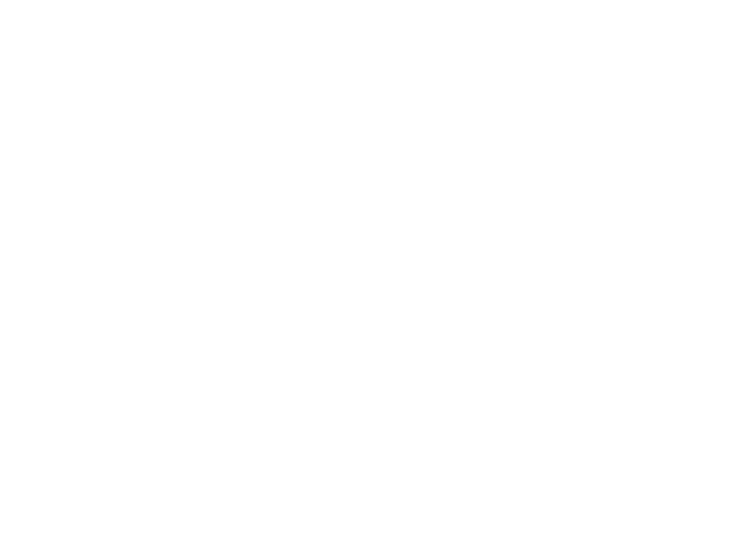
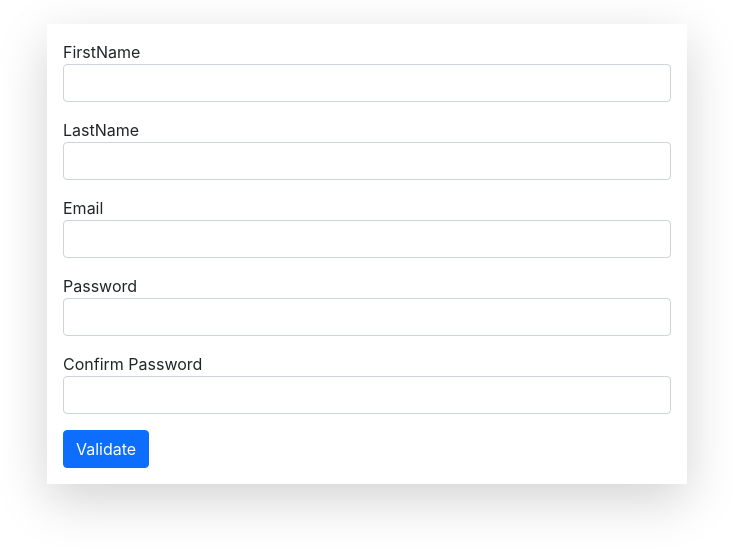
Before and after one commit to rajuraj1994/ReactJs-12PM, a React (Create React App) app: page /validation in a window 1280 px wide. Before the commit this address had no page. Shown: the top 554 px of the page, without its empty margins (273-1006 px from the left). Built offline with nearby package versions, Linux system fonts and the light colour scheme.

Commit message:
Build: `Form Validation` from `formik && yup`

```diff
--- a/package.json
+++ b/package.json
@@ -7,12 +7,14 @@
     "@testing-library/react": "^12.1.2",
     "@testing-library/user-event": "^13.5.0",
     "axios": "^0.24.0",
+    "formik": "^2.2.9",
     "react": "^17.0.2",
     "react-dom": "^17.0.2",
     "react-router-dom": "^6.2.1",
     "react-scripts": "5.0.0",
     "react-slick": "^0.28.1",
-    "web-vitals": "^2.1.2"
+    "web-vitals": "^2.1.2",
+    "yup": "^0.32.11"
   },
   "scripts": {
     "start": "react-scripts start",
--- a/src/MyRoute.js
+++ b/src/MyRoute.js
@@ -9,6 +9,7 @@
 import ProductFetch from './hooks/ProductFetch'
 import Main from './hooks/Main'
 import Show from './context/Show'
+import FormValidation from './validation/FormValidation'
 
 const MyRoute = () => {
   return (
@@ -28,6 +29,8 @@
 
         {/* context */}
         <Route path='/context' element={<Show />} />
+
+        <Route path='/validation' element={<FormValidation />} />
       </Routes>
     </Router>
   )
--- /dev/null
+++ b/src/validation/FormValidation.js
@@ -0,0 +1,117 @@
+import React from 'react'
+import { Formik, Form, Field, ErrorMessage } from 'formik'
+import * as Yup from 'yup'
+
+const FormValidation = () => {
+  return (
+    <Formik
+      initialValues={{
+        firstname: '',
+        lastname: '',
+        email: '',
+        password: '',
+        cpassword: '',
+      }}
+      validationSchema={Yup.object({
+        firstname: Yup.string()
+          .max(20, 'must be 20 characters or less')
+          .required('Firstname is required'),
+
+        lastname: Yup.string()
+          .max(20, 'must be 20 characters or less')
+          .required('Lastname is required'),
+
+        email: Yup.string()
+          .email('Invalid email address')
+          .required('Email is required'),
+
+        password: Yup.string()
+          .matches(
+            /^(?=.*[A-Za-z])(?=.*\d)(?=.*[@$!%*#?&])[A-Za-z\d@$!%*#?&]{8,}$/,
+            'Must Contain 8 Characters, One Uppercase, One Lowercase, One Number and one special case Character'
+          )
+          .min(8, 'must be 8 characters or more')
+          .required('Password is required'),
+
+        cpassword: Yup.string()
+          .required('Confirm Password is required')
+          .oneOf([Yup.ref('password'), null], 'Passwords must match'),
+      })}
+    >
+      <div className='col-md-6 offset-md-3 shadow-lg p-3 mt-4'>
+        <Form>
+          <div className='mb-3'>
+            <label htmlFor='firstname'>FirstName</label>
+            <Field
+              type='text'
+              id='firstname'
+              name='firstname'
+              className='form-control'
+            />
+            <ErrorMessage name='firstname'>
+              {(msg) => <div style={{ color: 'red' }}>{msg}</div>}
+            </ErrorMessage>
+          </div>
+
+          <div className='mb-3'>
+            <label htmlFor='name'>LastName</label>
+            <Field
+              type='text'
+              id='lastname'
+              name='lastname'
+              className='form-control'
+            />
+            <ErrorMessage name='lastname'>
+              {(msg) => <div style={{ color: 'red' }}>{msg}</div>}
+            </ErrorMessage>
+          </div>
+
+          <div className='mb-3'>
+            <label htmlFor='email'>Email</label>
+            <Field
+              type='email'
+              id='email'
+              name='email'
+              className='form-control'
+            />
+            <ErrorMessage name='email'>
+              {(msg) => <div style={{ color: 'red' }}>{msg}</div>}
+            </ErrorMessage>
+          </div>
+
+          <div className='mb-3'>
+            <label htmlFor='password'>Password</label>
+            <Field
+              type='password'
+              id='password'
+              name='password'
+              className='form-control'
+            />
+            <ErrorMessage name='password'>
+              {(msg) => <div style={{ color: 'red' }}>{msg}</div>}
+            </ErrorMessage>
+          </div>
+
+          <div className='mb-3'>
+            <label htmlFor='cpassword'>Confirm Password</label>
+            <Field
+              type='cpassword'
+              id='cpassword'
+              name='cpassword'
+              className='form-control'
+            />
+            <ErrorMessage name='cpassword'>
+              {(msg) => <div style={{ color: 'red' }}>{msg}</div>}
+            </ErrorMessage>
+          </div>
+
+          <button type='submit' className='btn btn-primary'>
+            Validate
+          </button>
+        </Form>
+      </div>
+    </Formik>
+  )
+}
+
+export default FormValidation
```
Also changed, not shown: 1 other file (tests, documents, lock files or other folders).
